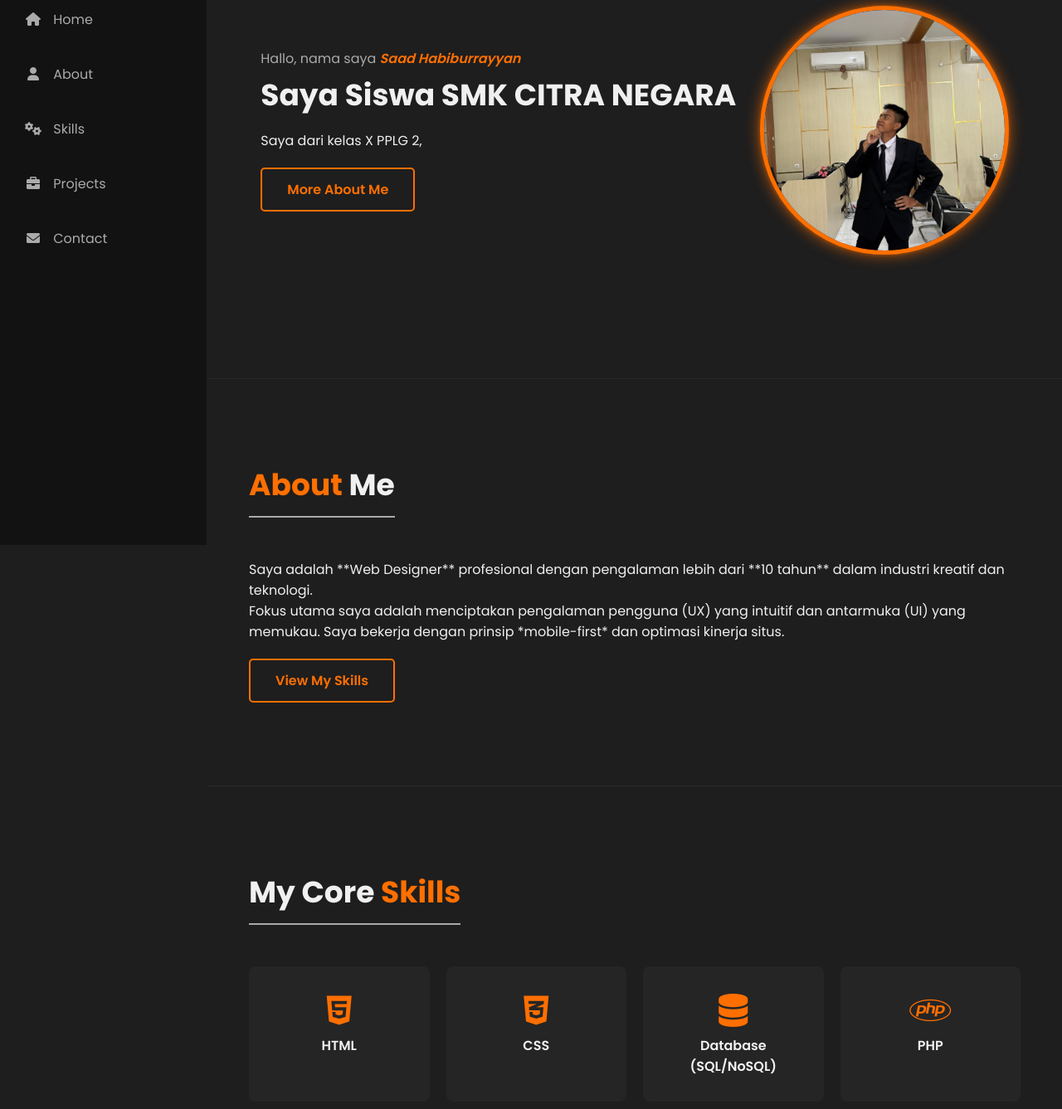
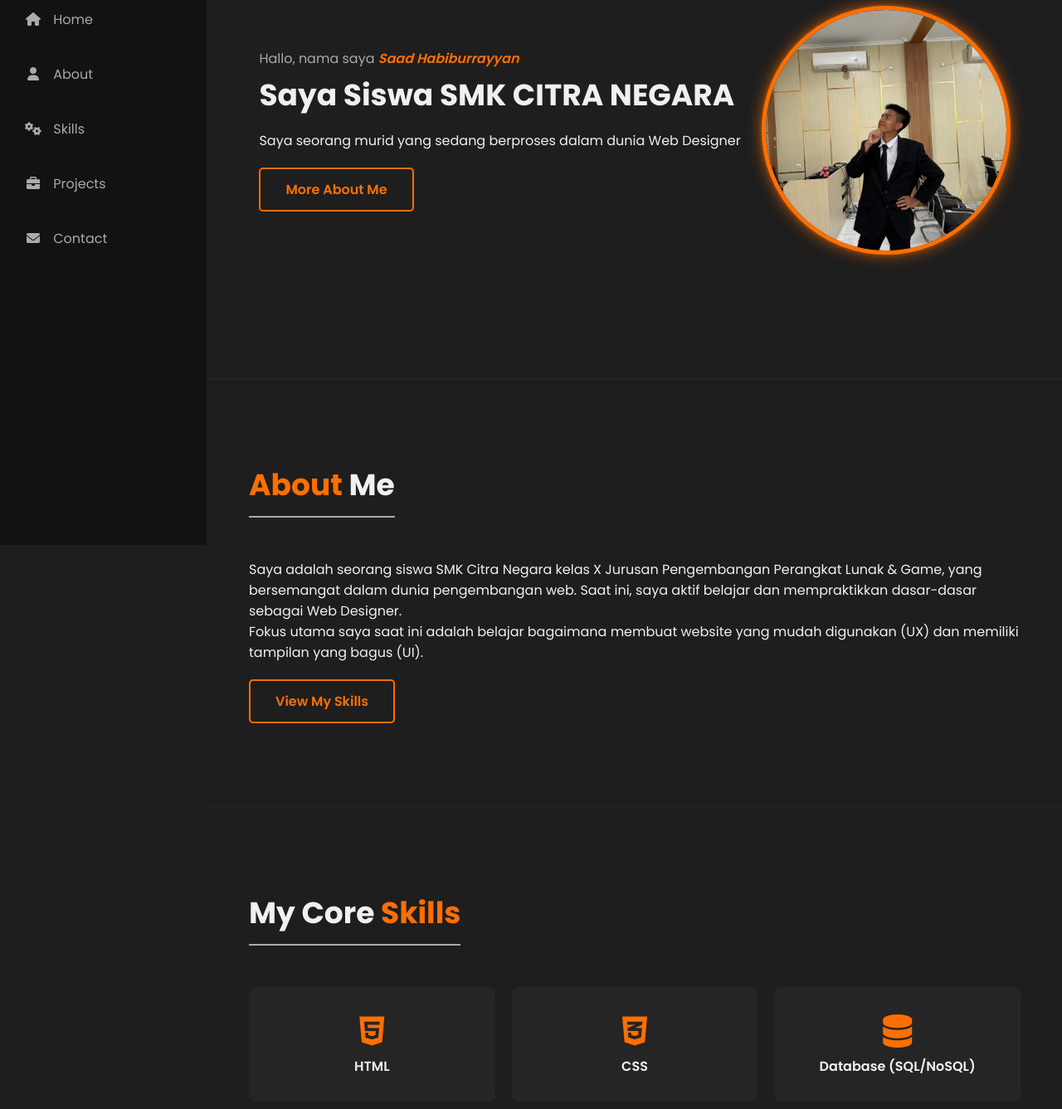
Before and after one commit to rayyan-html-hub/Website-personal, a plain HTML site: page index.html in a window 1280 px wide. Shown: the part 143-1480 px from the top of the page at 83% size. Drawn offline with Linux system fonts and the light colour scheme.

Commit message:
index.html

```diff
--- a/index.html
+++ b/index.html
@@ -38,7 +38,10 @@
                         Saya Siswa SMK CITRA NEGARA
                     </h1>
                     <p class="description">
-                       Saya dari kelas X PPLG 2,
+                       Saya seorang murid
+                       yang sedang berproses
+                       dalam dunia Web Designer
+
                     </p>
                     <a href="#about" class="btn-primary">More About Me</a>
                 </div>
@@ -51,9 +54,8 @@
             <section id="about" class="content-section animated-section">
                 <h2 class="section-title"><span>About</span> Me</h2>
                 <div class="about-details">
-                    <p class="experience">Saya adalah **Web Designer** profesional dengan pengalaman lebih dari **10 tahun** dalam industri kreatif dan teknologi.</p>
-                    <p>Fokus utama saya adalah menciptakan pengalaman pengguna (UX) yang intuitif dan antarmuka (UI) yang memukau.
-                        Saya bekerja dengan prinsip *mobile-first* dan optimasi kinerja situs.</p>
+                    <p class="experience">Saya adalah seorang siswa SMK Citra Negara kelas X Jurusan Pengembangan Perangkat Lunak & Game, yang bersemangat dalam dunia pengembangan web. Saat ini, saya aktif belajar dan mempraktikkan dasar-dasar sebagai Web Designer.</p>
+                    <p>Fokus utama saya saat ini adalah belajar bagaimana membuat website yang mudah digunakan (UX) dan memiliki tampilan yang bagus (UI).</p>
                     <a href="#skill" class="btn-primary" style="margin-top: 20px;">View My Skills</a>
                 </div>
             </section>
@@ -61,11 +63,19 @@
             <section id="skill" class="content-section animated-section">
                 <h2 class="section-title">My Core <span>Skills</span></h2>
                 <div class="skills-grid">
-                    <div class="skill-card"><i class="fab fa-html5"></i> HTML</div>
-                    <div class="skill-card"><i class="fab fa-css3-alt"></i> CSS </div>
-                    <div class="skill-card"><i class="fas fa-database"></i> Database (SQL/NoSQL)</div>
-                    <div class="skill-card"><i class="fab fa-php"></i> PHP</div>
-                    </div>
+                    <div class="skill-card">
+                <i class="fab fa-html5"></i> HTML
+            </div>
+
+            <div class="skill-card">
+                <i class="fab fa-css3-alt"></i> CSS
+            </div>
+
+            <div class="skill-card">
+                <i class="fas fa-database"></i> Database (SQL/NoSQL)
+            </div>
+
+
             </section>
 
             <section id="project" class="content-section animated-section">
@@ -97,7 +107,7 @@
             </section>
 
             <footer class="main-footer">
-                <p>&copy; 2025 Atlas Portofolio. All rights reserved.</p>
+                <p>&copy; Portofolio Saad</p>
             </footer>
         </main>
     </div>
```
